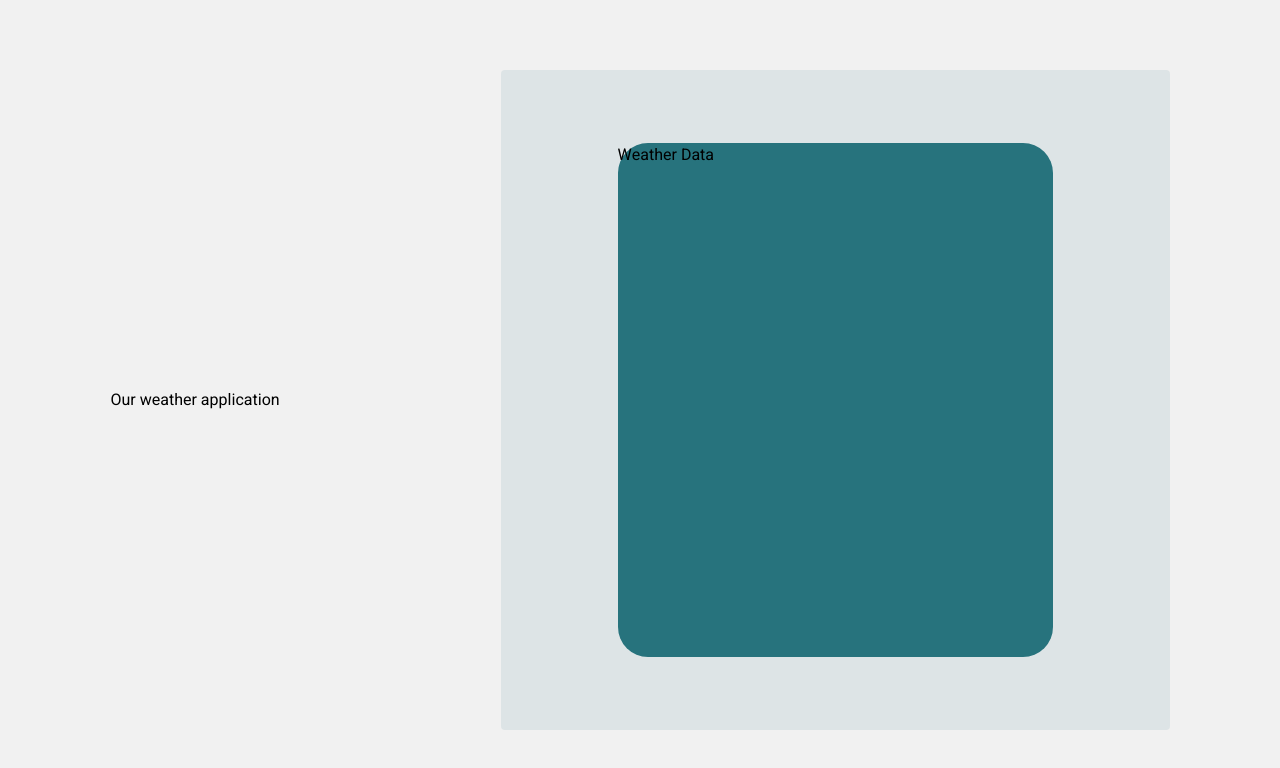
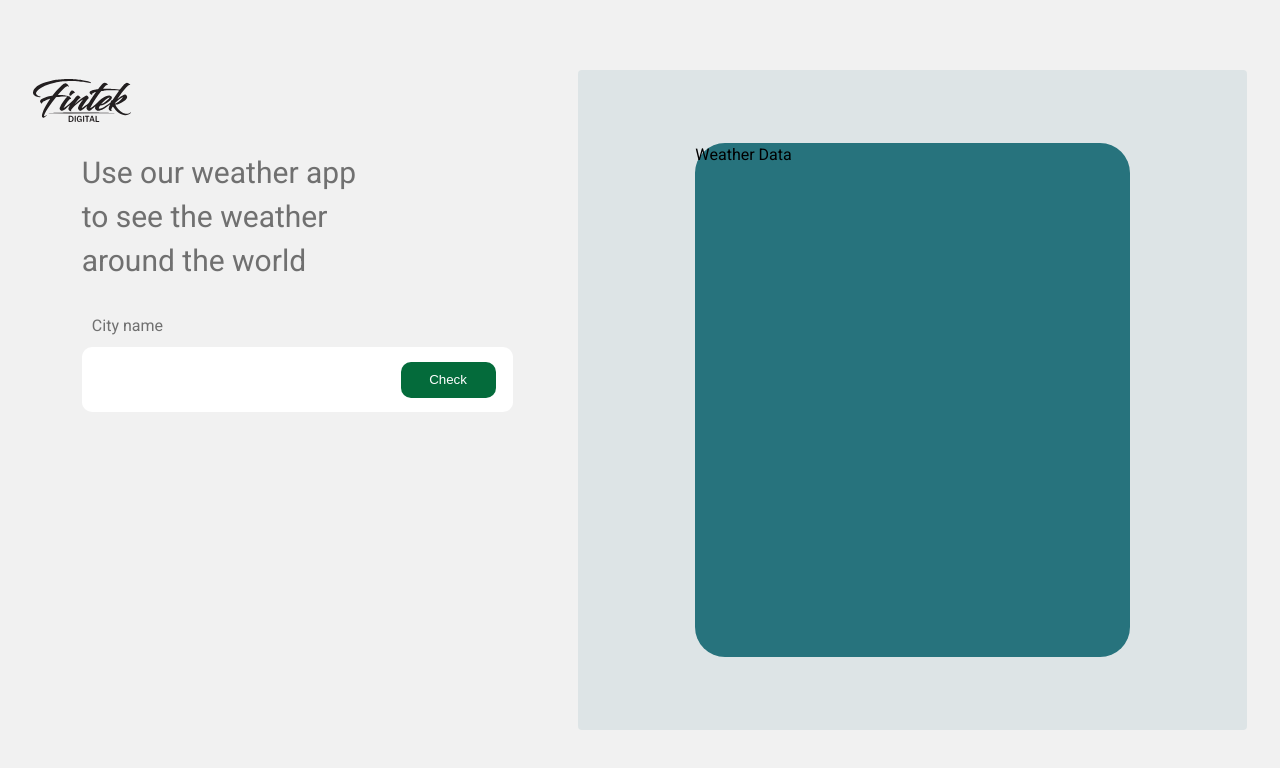
Before and after one commit to nirglus/Weather-App, a React (Vite) app in the folder Client/: page / in a window 1280 px wide. Shown: the top 768 px of the page. Built offline with nearby package versions, Linux system fonts and the light colour scheme.

Commit message:
add custom input

```diff
--- /dev/null
+++ b/Client/src/components/Input/Input.jsx
@@ -0,0 +1,16 @@
+import styles from "./Input.module.css";
+
+function Input({ label, buttonTxt, error }) {
+  return (
+    <div className={styles.input}>
+      <label>{label}</label>
+      <div className={styles.inputWrapper}>
+        <input className={error ? styles.errorInput : ''} type="text" />
+        <button>{buttonTxt}</button>
+      </div>
+      { error && <p className={styles.errorMsg}>{error}</p>}
+    </div>
+  );
+}
+
+export default Input;
--- /dev/null
+++ b/Client/src/components/Input/Input.module.css
@@ -0,0 +1,54 @@
+.input label {
+  margin-left: 10px;
+  color: var(--paragraphColor);
+}
+
+.inputWrapper {
+  width: 431px;
+  height: 63px;
+  display: flex;
+  align-items: center;
+  border-radius: 10px;
+  position: relative;
+  margin-top: 10px;
+  background-color: var(--input);
+}
+
+.inputWrapper input {
+  border: 0;
+  width: 100%;
+  height: 100%;
+  font-size: 22px;
+  border-radius: 10px;
+  padding-left: 10px;
+}
+
+.inputWrapper button {
+  position: absolute;
+  border: 0;
+  width: 95px;
+  height: 36px;
+  right: 4%;
+  border-radius: 10px;
+  background-color: var(--button);
+  color: var(--input);
+  transition: 0.1s;
+}
+
+.inputWrapper button:hover {
+  cursor: pointer;
+  background-color: var(--buttonHover);
+}
+
+.inputWrapper button:active {
+  transform: translateY(2px);
+}
+
+.errorInput {
+  border: 2px solid var(--error) !important;
+}
+
+.errorMsg {
+  color: var(--error);
+  margin-left: 10px;
+}
--- a/Client/src/components/Weather/Weather.jsx
+++ b/Client/src/components/Weather/Weather.jsx
@@ -1,12 +1,21 @@
 import WeatherData from "../WeatherData/WeatherData";
+import Input from "../Input/Input";
 import styles from "./Weather.module.css";
+import logo from "/logo.svg";
+
 function Weather() {
   return (
     <main className={styles.weatherApp}>
-      <section>
-        Our weather application
+      <section className={styles.weatherAppLeft}>
+        <img className={styles.fintekLogo} src={logo} alt="fintek-logo" />
+        <div className={styles.leftSideDesc}>
+          <p className={styles.appDesc}>
+            Use our weather app to see the weather around the world
+          </p>
+          <Input label="City name" buttonTxt="Check" />
+        </div>
       </section>
-      <aside className={styles.weatherDataBg}>
+      <aside className={styles.weatherAppRight}>
         <WeatherData />
       </aside>
     </main>
--- a/Client/src/components/Weather/Weather.module.css
+++ b/Client/src/components/Weather/Weather.module.css
@@ -6,7 +6,28 @@
   justify-content: space-around;
 }
 
-.weatherDataBg {
+.weatherAppLeft {
+    width: 480px;
+    height: 642px;
+    display: flex;
+    flex-direction: column;
+    align-items: self-start;
+}
+
+/* .fintekLogo{
+    align-self: self-start;
+} */
+
+.leftSideDesc{
+    margin-left: 49px;
+}
+.appDesc {
+    width: 285px;
+    height: 132px;
+    font-size: 30px;
+    color: var(--paragraphColor);
+}
+.weatherAppRight {
   background: var(--secondaryBg);
   width: 669px;
   height: 660px;
--- a/Client/src/index.css
+++ b/Client/src/index.css
@@ -12,6 +12,8 @@
   --timeColor: #A8C6CB;
   --paragraphColor: #707070;
   --button: #046B3B;
+  --buttonHover: #02512c;
+  --error: rgb(204, 7, 7);
 }
 
 body{
```
